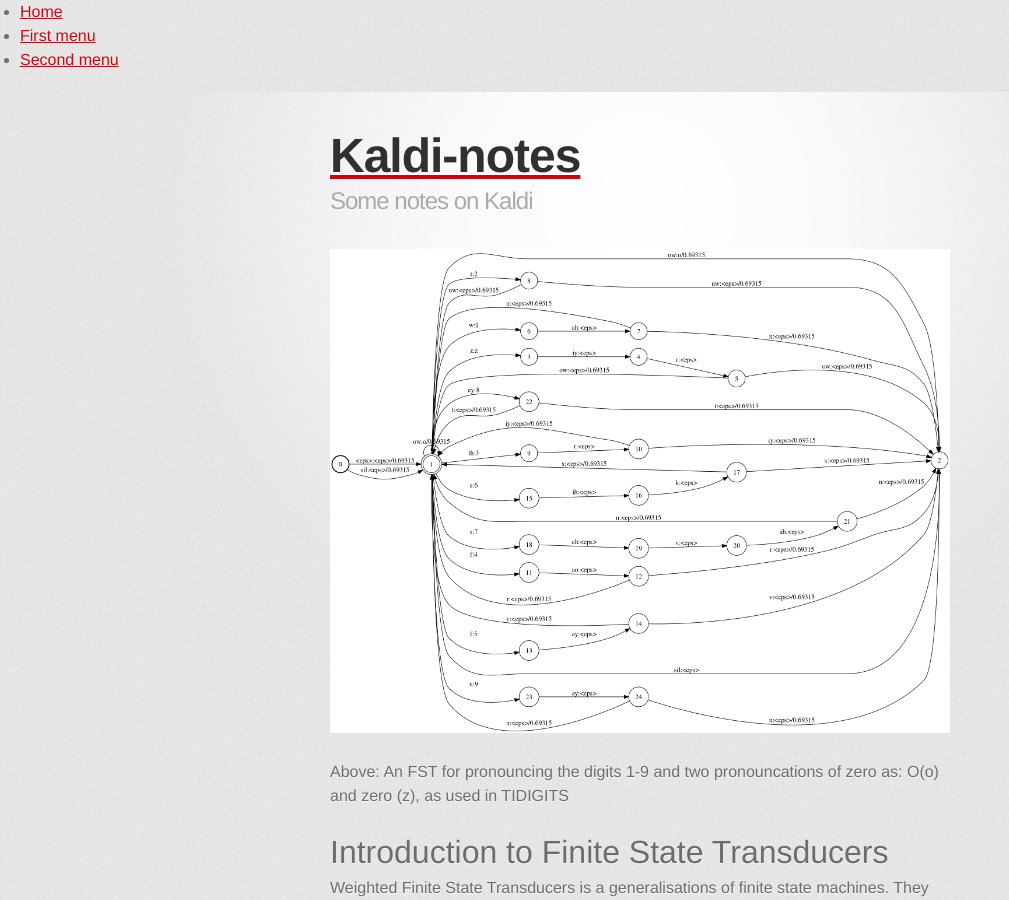
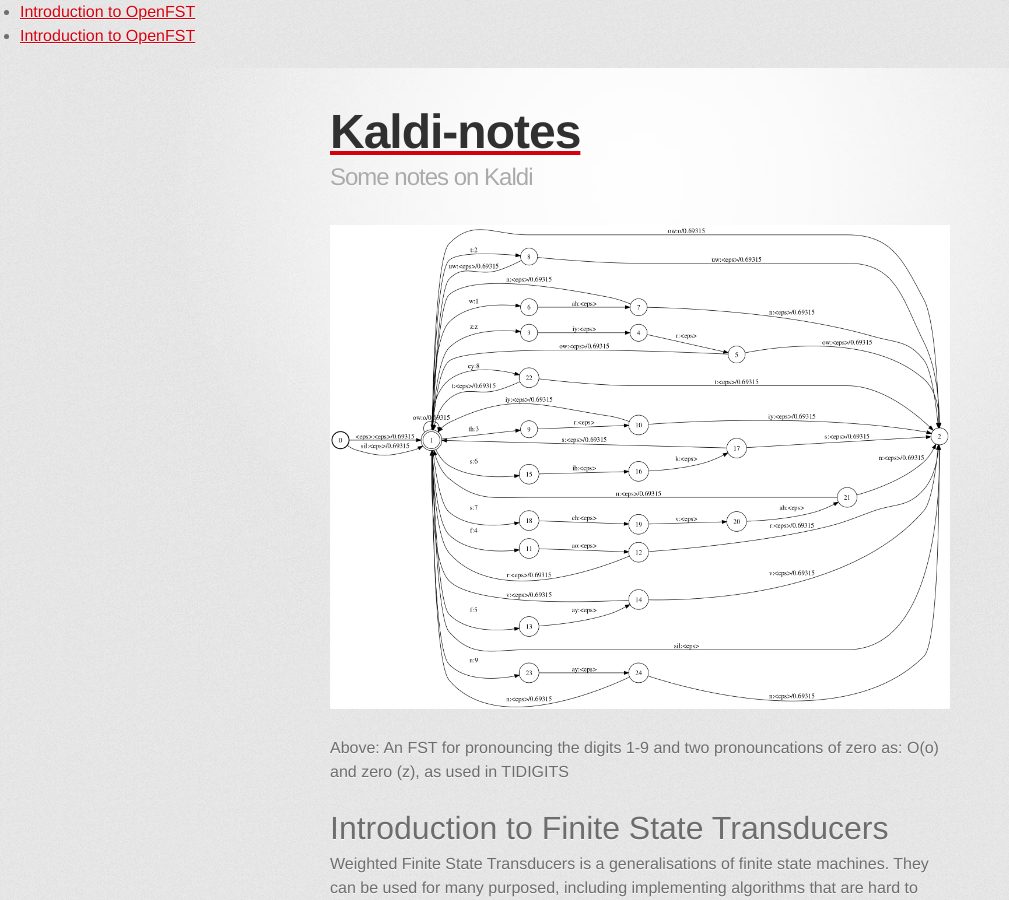
Before and after one commit to oxinabox/Kaldi-Notes, a Jekyll site: the page built from fst-example/intro_to_OpenFST.md, in a window 1280 px wide and 900 px high. Shown: the whole window, without its empty margins (0-1009 px from the left). Built offline with Jekyll 4.4.1, drawn with Linux system fonts in a browser that asks for light colours; some web fonts are replaced; Markdown is read by kramdown in place of the engine named in the settings.

Commit message:
=quick submission.

```diff
--- a/_data/menu.yml
+++ b/_data/menu.yml
@@ -1,7 +1,4 @@
-- text: Home
-  url: /
-- text: First menu
-  url: /first-menu/
+- url: /first-menu/resources
   subitems:
     - text: First menu (sub)
       url: /first-menu/first-menu-sub/
--- a/_includes/nav.html
+++ b/_includes/nav.html
@@ -4,9 +4,9 @@
     <li>
         <a href="{{ item.url }}">
             {% if item.url == navurl %}
-                <b>{{ item.text }}</b>
+                <b>{{ page.title }}</b>
             {% else %}
-                {{ item.text }}
+                {{ page.title }}
             {% endif %}
         </a>
     </li>
```
